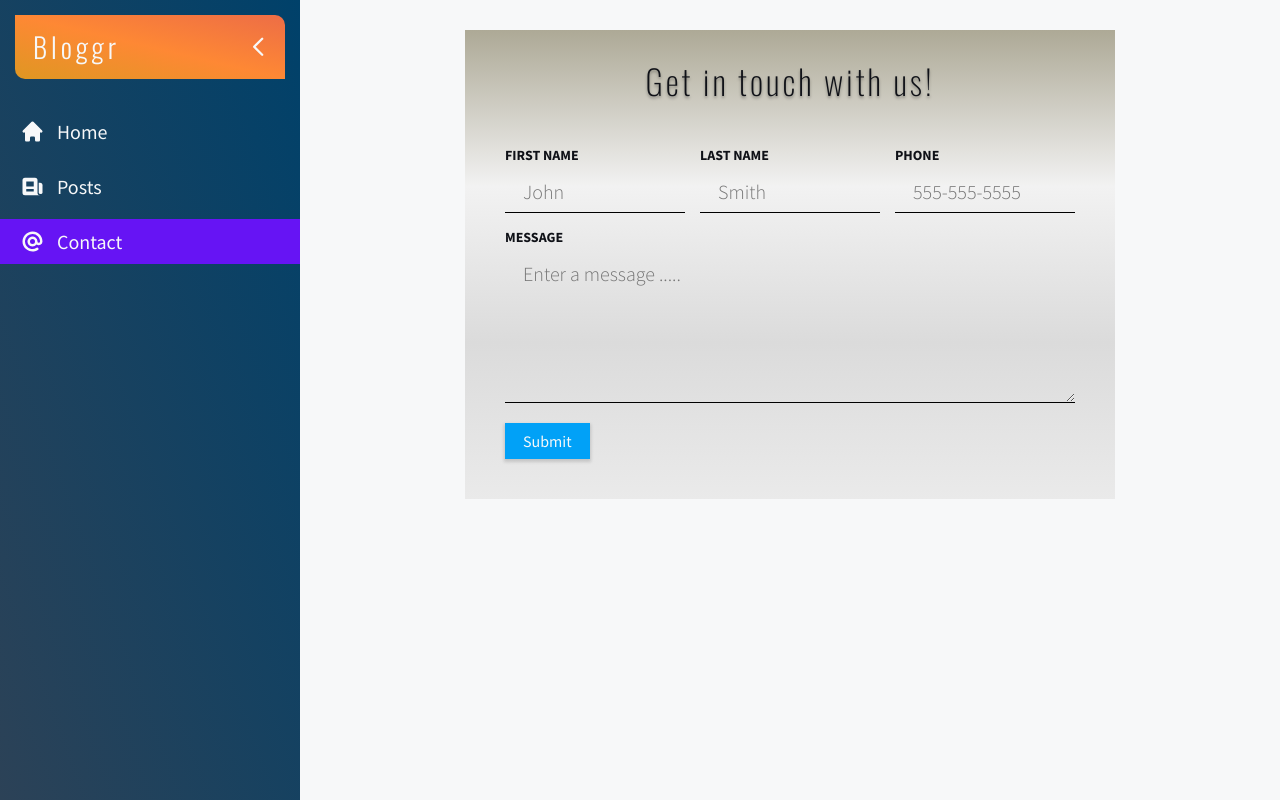
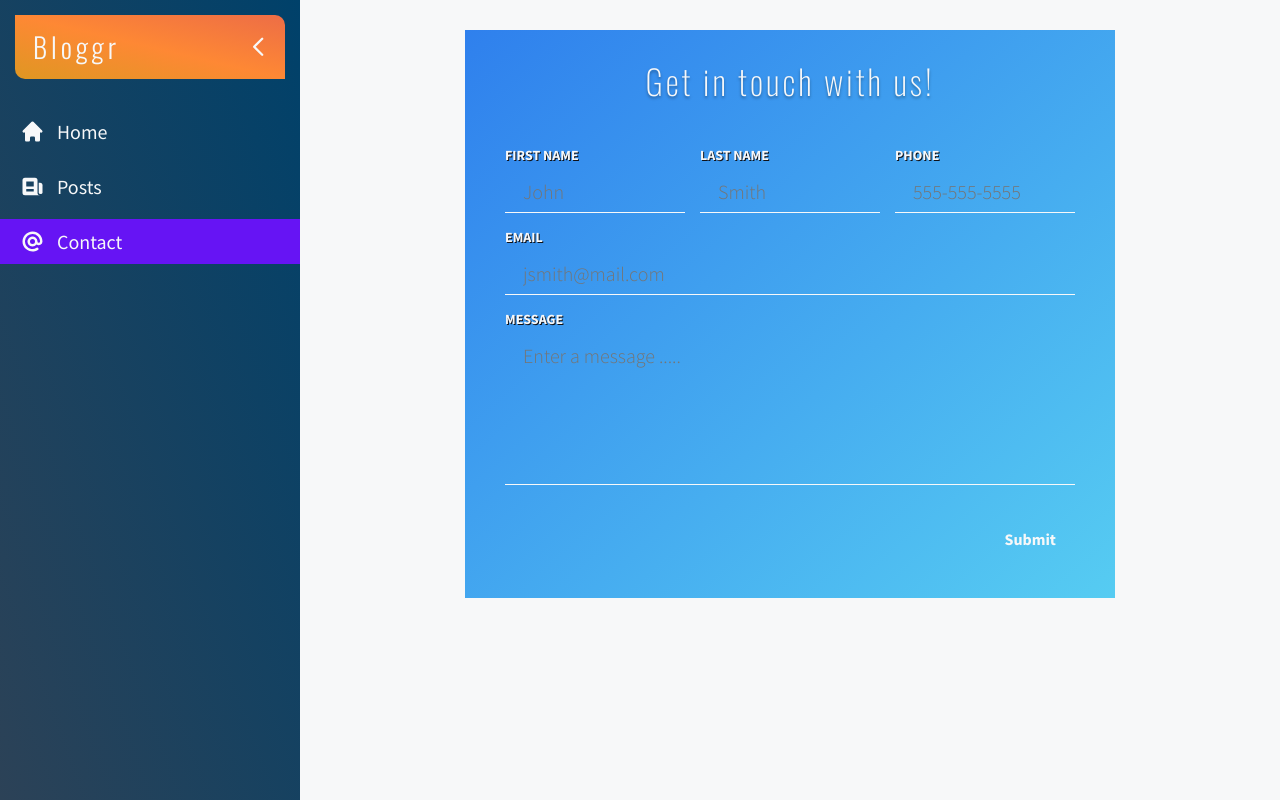
Before and after one commit to unsivilaudio/next-blog, a Next.js app: page /contact in a window 1280 px wide. Built offline with nearby package versions, Linux system fonts and the light colour scheme.

Commit message:
ok really going to stop messing with styles for a bit

```diff
--- a/components/contact/ContactForm.js
+++ b/components/contact/ContactForm.js
@@ -7,6 +7,7 @@ const ContactForm = props => {
     const firstNameRef = createRef(null);
     const lastNameRef = createRef(null);
     const phoneRef = createRef(null);
+    const emailRef = createRef(null);
     const messageRef = createRef(null);
 
     function onSubmitMessage(e) {
@@ -15,13 +16,15 @@ const ContactForm = props => {
         const firstName = firstNameRef.current?.value?.trim();
         const lastName = lastNameRef.current?.value?.trim();
         const phone = phoneRef.current?.value?.trim();
+        const email = emailRef.current?.value?.trim();
         const message = messageRef.current?.value?.trim();
 
-        if ([firstName, lastName, phone, message].every(x => x !== '')) {
+        if ([firstName, lastName, email, phone, message].every(x => x !== '')) {
             const fullMessage = {
                 firstName,
                 lastName,
                 phone,
+                email,
                 message,
             };
 
@@ -54,6 +57,13 @@ const ContactForm = props => {
             </div>
             <div className={classes.FormGroup}>
                 <Input
+                    label='email'
+                    ref={emailRef}
+                    placeholder='jsmith@mail.com'
+                />
+            </div>
+            <div className={classes.FormGroup}>
+                <Input
                     type='textarea'
                     label='message'
                     ref={messageRef}
@@ -61,7 +71,9 @@ const ContactForm = props => {
                 />
             </div>
             <div className={classes.FormActions}>
-                <Button type='submit'>Submit</Button>
+                <Button theme='invert' type='submit'>
+                    Submit
+                </Button>
             </div>
         </form>
     );
--- a/styles/components/contact/ContactForm.module.scss
+++ b/styles/components/contact/ContactForm.module.scss
@@ -12,6 +12,17 @@
             flex-basis: 100%;
         }
 
+        textarea,
+        input {
+            color: currentColor;
+            resize: none;
+
+            &:focus-within {
+                color: var(--color-black);
+                box-shadow: none;
+            }
+        }
+
         label {
             text-align: left;
         }
@@ -23,6 +34,16 @@
     }
 
     .FormActions {
+        margin-top: 1.5rem;
         flex-basis: 100%;
+        display: flex;
+        justify-content: flex-end;
+
+        button {
+            font-weight: 600;
+            &:hover {
+                border-radius: 1rem 0 1rem 0;
+            }
+        }
     }
 }
--- a/styles/components/ui/Button.module.scss
+++ b/styles/components/ui/Button.module.scss
@@ -34,12 +34,13 @@
 
     &.Invert {
         color: currentColor;
-        border-color: currentColor;
+        border: 1px solid transparent;
         box-shadow: none;
         transform: none;
 
         &:hover {
-            background: currentColor;
+            border: 1px solid currentColor;
+            background: transparent;
             box-shadow: none;
             transform: none;
         }
--- a/styles/components/ui/Input.module.scss
+++ b/styles/components/ui/Input.module.scss
@@ -3,6 +3,7 @@
     label {
         display: block;
         text-transform: uppercase;
+        text-shadow: 1px 1px var(--color-black);
         padding-bottom: 0.7rem;
         font-size: 1.4rem;
         font-weight: 600;
@@ -14,7 +15,7 @@
         width: inherit;
         resize: vertical;
         border-bottom: 1px solid currentColor;
-        transition: all 0.3s cubic-bezier(0.175, 0.885, 0.32, 1.275);
+        transition: all 0.4s cubic-bezier(0.58, 0.34, 0.71, 1.35);
 
         &:focus-within {
             background: white;
--- a/styles/globals.scss
+++ b/styles/globals.scss
@@ -11,9 +11,11 @@
         #df9722
     );
 
+    --gradient-bluesky: linear-gradient(to top left, #56ccf2, #2f80ed);
+
     --gradient-grey-light: linear-gradient(
         to bottom,
-        #ada996,
+        #d4d5dc,
         #f2f2f2,
         #dbdbdb,
         #eaeaea
--- a/styles/layout/MainNavigation.module.scss
+++ b/styles/layout/MainNavigation.module.scss
@@ -9,7 +9,7 @@
     background: var(--gradient-bluegrey);
     // padding-top: 3.5rem;
     width: 30rem;
-    transition: width 1s ease;
+    transition: width 1s cubic-bezier(0.58, 0.34, 0.67, 1);
 
     .Brand {
         position: relative;
@@ -126,7 +126,7 @@
     }
 
     &.Minimize {
-        transition: all 1s ease 0.5s;
+        // transition: all 1s ease 0.5s;
 
         width: 5rem;
         overflow: hidden;
--- a/styles/pages/ContactPage.module.scss
+++ b/styles/pages/ContactPage.module.scss
@@ -1,5 +1,6 @@
 .ContactPage {
-    background: var(--gradient-grey-light);
+    color: var(--color-white);
+    background: var(--gradient-bluesky);
     padding: 4rem;
     padding-top: 2.5rem;
     width: 100%;
```
